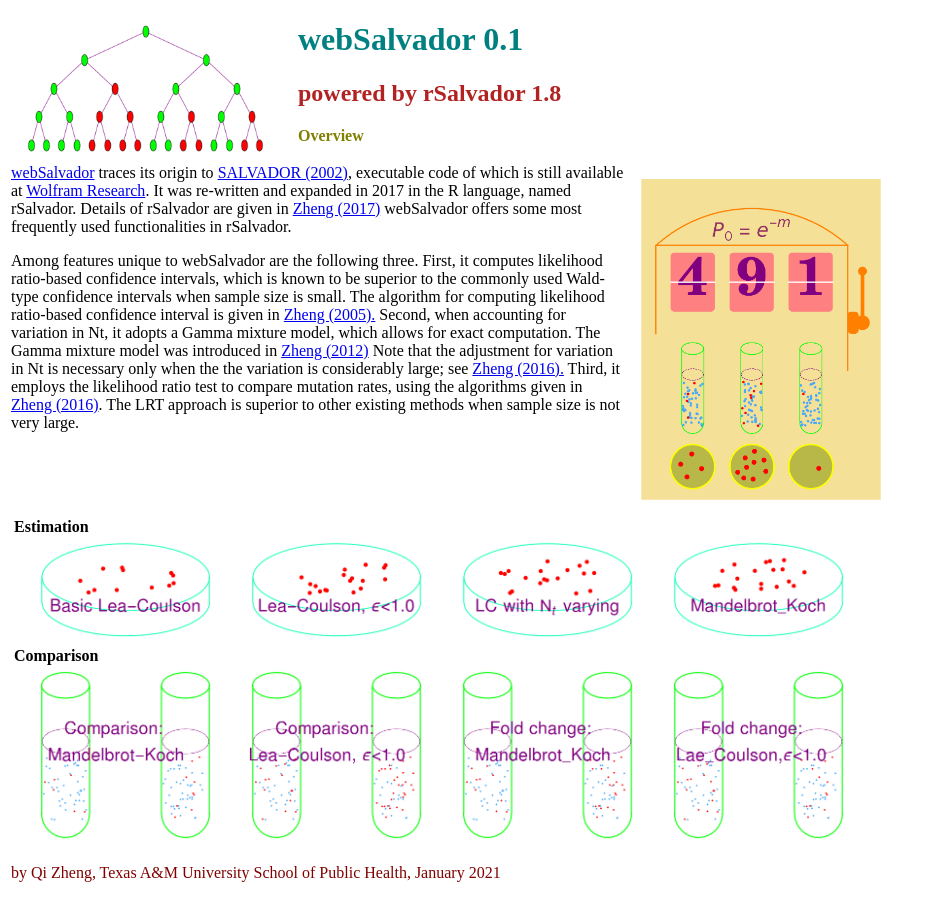
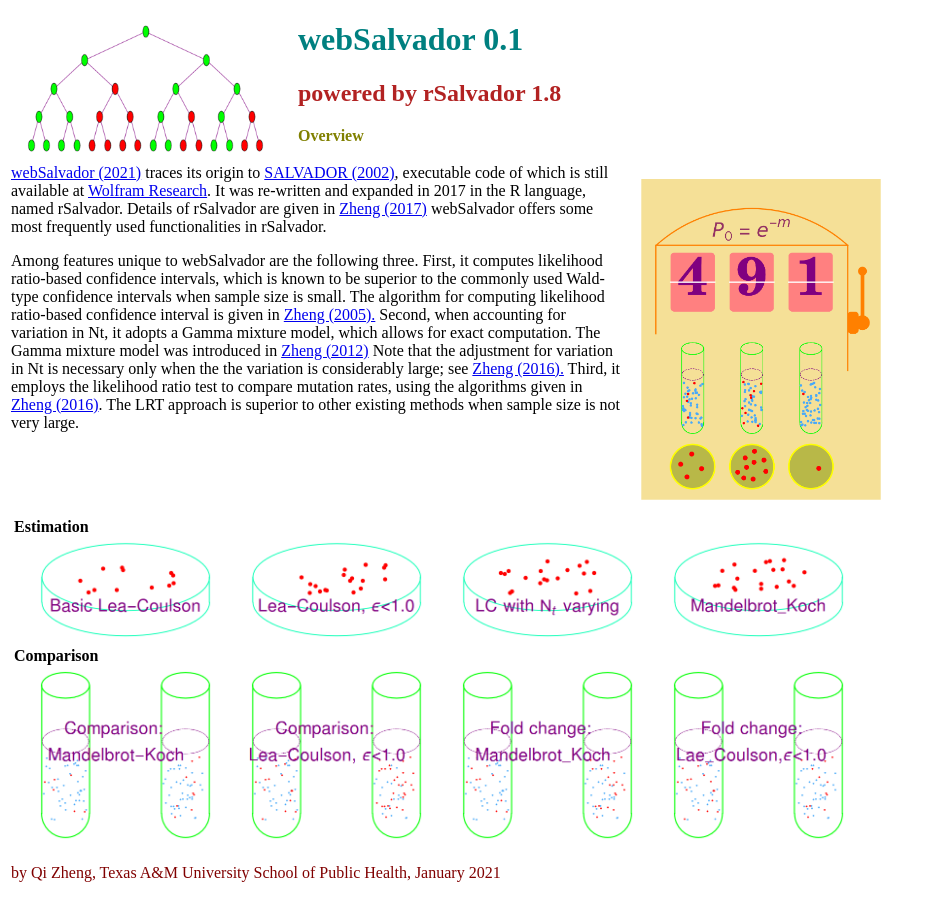
Before and after one commit to eeeeeric/rSalvador, a Flask app: page / in a window 1280 px wide. Shown: the whole page, without its empty margins (0-933 px from the left). Run offline with Flask 2, Linux system fonts and the light colour scheme; parts of the project's set-up code (start-up, migrations or seed data) failed here and were passed over.

Commit message:
add year

```diff
--- a/websalvador/app/templates/dome.html
+++ b/websalvador/app/templates/dome.html
@@ -20,7 +20,7 @@
 
 <div width="70">
 <article width="65"><img src='./static/slotMachine.png' Style='float:right; padding:10px' width='250'>
-<a href='https://journals.asm.org/doi/10.1128/mra.00314-21'>webSalvador</a> traces its origin to
+<a href='https://journals.asm.org/doi/10.1128/mra.00314-21'>webSalvador (2021)</a> traces its origin to
 <a href='https://www.sciencedirect.com/science/article/abs/pii/S0025556402000871'>
 SALVADOR (2002)</a>, executable code of which is
 still available at <a href='https://library.wolfram.com/infocenter/MathSource/4246/'>Wolfram Research</a>.
```
